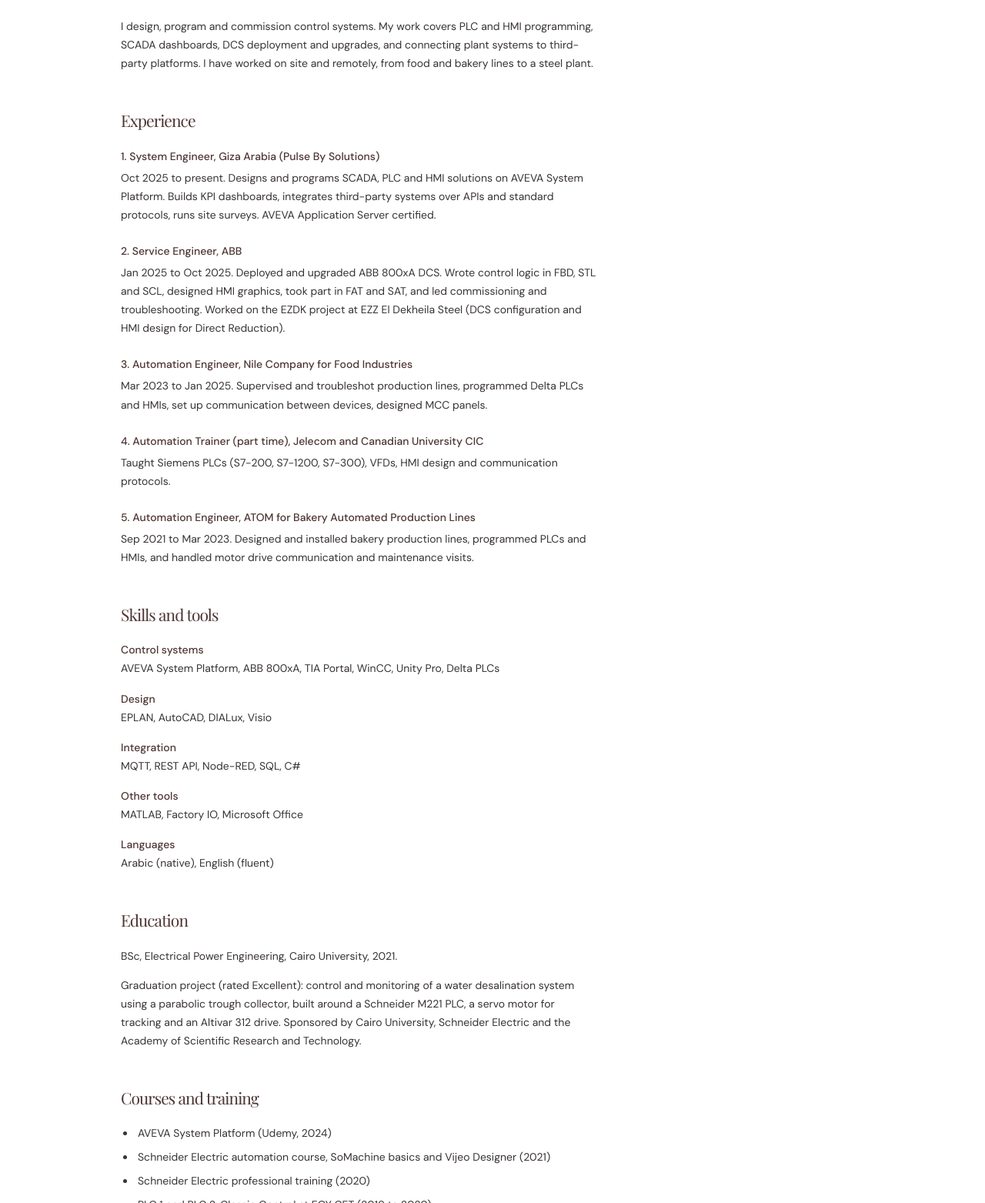
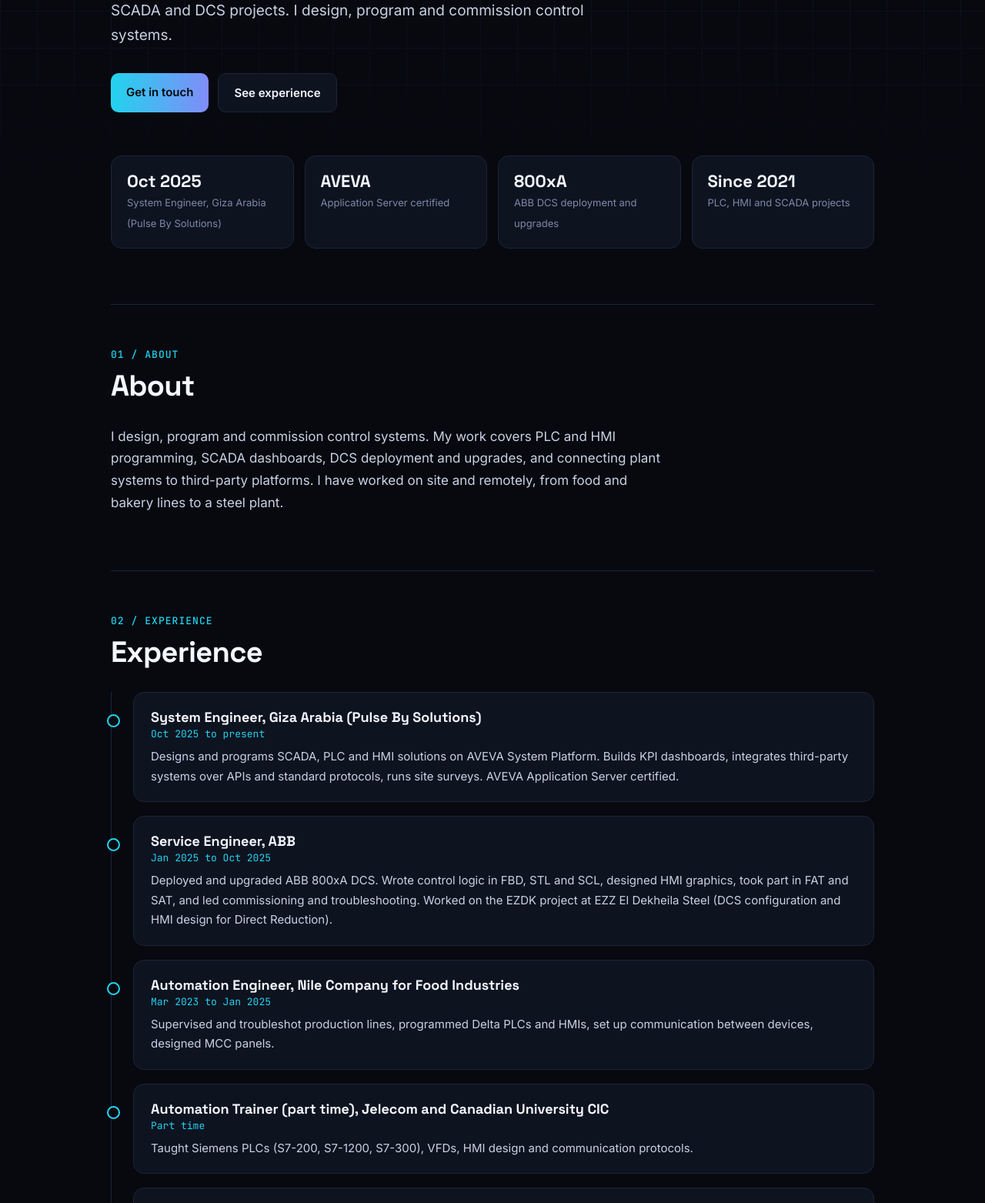
Before and after one commit to ahmedmedhatalmallah-png/ahmedmedhatalmallah-png.github.io, a plain HTML site: page index.html in a window 1280 px wide. Shown: the part 514-2077 px from the top of the page at 77% size. Drawn offline with nearby package versions, Linux system fonts and the light colour scheme.

Commit message:
Update index.html

```diff
--- a/index.html
+++ b/index.html
@@ -3,159 +3,120 @@
 <head>
 <meta charset="utf-8">
 <meta name="viewport" content="width=device-width, initial-scale=1">
-  <meta name="color-scheme" content="light">
+<meta name="color-scheme" content="dark">
 <meta name="description" content="Ahmed Medhat, Automation, SCADA and DCS engineer based in Dammam, Saudi Arabia.">
 <title>Ahmed Medhat | Automation, SCADA and DCS Engineer</title>
 <link rel="preconnect" href="https://fonts.googleapis.com">
 <link rel="preconnect" href="https://fonts.gstatic.com" crossorigin>
-  <link href="https://fonts.googleapis.com/css2?family=DM+Sans:wght@400;500;600&family=Playfair+Display:wght@400;500&display=swap" rel="stylesheet">
+<link href="https://fonts.googleapis.com/css2?family=Space+Grotesk:wght@400;500;700&family=Inter:wght@400;500;600&family=JetBrains+Mono:wght@400;500&display=swap" rel="stylesheet">
 <style>
-    :root {
-      --paper: #fff;
-      --warm: #f4efec;
-      --ink: #4d3533;
-      --body: #383332;
-      --muted: #837c79;
-      --hairline: #e9e3df;
-      --page-width: 966px;
-      --copy-width: 620px;
-    }
-    * { box-sizing: border-box; }
-    html { scroll-behavior: smooth; }
-    body {
-      margin: 0;
-      background: var(--paper);
-      color: var(--body);
-      font-family: "DM Sans", Arial, sans-serif;
-      font-size: 14px;
-      line-height: 1.72;
-      -webkit-font-smoothing: antialiased;
-      text-rendering: optimizeLegibility;
-    }
-    .site-header {
-      position: sticky;
-      z-index: 5;
-      top: 0;
-      min-height: 62px;
-      display: flex;
-      align-items: center;
-      justify-content: center;
-      padding: 10px 28px;
-      background: rgba(244, 239, 236, .97);
-      color: var(--ink);
-    }
-    .wordmark {
-      color: var(--ink);
-      font-family: "Playfair Display", Georgia, serif;
-      font-size: 22px;
-      line-height: 1;
-      letter-spacing: -.055em;
-    }
-    .credit {
-      position: absolute;
-      right: max(28px, calc((100vw - 1120px) / 2));
-      color: var(--muted);
-      font-size: 12px;
-      line-height: 1.4;
-      white-space: nowrap;
-    }
-    .credit a { color: inherit; text-underline-offset: 2px; }
-    .page {
-      width: min(var(--page-width), calc(100% - 64px));
-      margin: 0 auto;
-      padding: 49px 0 90px;
-    }
-    .copy { max-width: var(--copy-width); }
-    h1, h2 {
-      margin: 0;
-      color: var(--ink);
-      font-family: "Playfair Display", Georgia, serif;
-      font-weight: 400;
-      letter-spacing: -.045em;
-    }
-    h1 { font-size: 36px; line-height: 1.24; }
-    .role { margin: 20px 0 0; color: var(--muted); font-size: 13px; }
-    .intro { margin: 37px 0 0; }
-    section { margin-top: 48px; }
-    section.contact { margin-top: 50px; }
-    h2 { margin-bottom: 20px; font-size: 21px; line-height: 1.35; }
-    p { margin: 0 0 14px; }
-    .contact p { margin-bottom: 24px; }
-    a { color: var(--ink); text-underline-offset: 3px; }
-    .entry { margin: 0 0 23px; }
-    .entry-title { margin: 0 0 4px; color: var(--ink); font-weight: 500; }
-    .entry-detail { margin: 0; }
-    .facts { margin: 0; }
-    .fact { margin: 0 0 15px; }
-    .fact dt { color: var(--ink); font-weight: 500; }
-    .fact dd { margin: 0; }
-    ul { margin: 0; padding-left: 19px; }
-    li { padding-left: 3px; margin: 0 0 7px; }
-    .closing { margin-top: 42px; padding-top: 20px; border-top: 1px solid var(--hairline); color: var(--muted); }
-    @media (max-width: 640px) {
-      .site-header { min-height: 56px; padding: 8px 18px; justify-content: flex-start; }
-      .wordmark { font-size: 20px; }
-      .credit { right: 18px; font-size: 11px; }
-      .page { width: calc(100% - 40px); padding-top: 36px; padding-bottom: 64px; }
-      h1 { font-size: 32px; }
-      .intro { margin-top: 29px; }
-      section, section.contact { margin-top: 39px; }
-    }
-    @media (max-width: 390px) {
-      .credit { max-width: 58%; white-space: normal; text-align: right; }
-    }
-    @media print {
-      .site-header { position: static; }
-      .page { width: 100%; padding: 28px 0; }
-      a { text-decoration: none; }
-    }
+:root{--bg:#07090f;--card:#0e1320;--line:#1c2438;--text:#c9d1e3;--dim:#7d89a6;--head:#f4f7ff;--a:#22d3ee;--b:#818cf8}
+*{box-sizing:border-box}
+html{scroll-behavior:smooth}
+body{margin:0;background:var(--bg);color:var(--text);font:16px/1.7 Inter,system-ui,sans-serif;-webkit-font-smoothing:antialiased;overflow-x:hidden}
+body::before{content:"";position:fixed;inset:0;z-index:-1;background:
+radial-gradient(600px 400px at 85% -5%,rgba(129,140,248,.22),transparent 70%),
+radial-gradient(500px 400px at 5% 20%,rgba(34,211,238,.12),transparent 70%),
+linear-gradient(var(--line) 1px,transparent 1px) 0 0/48px 48px,
+linear-gradient(90deg,var(--line) 1px,transparent 1px) 0 0/48px 48px;
+-webkit-mask-image:linear-gradient(#000 0,#000 40%,transparent 95%);mask-image:linear-gradient(#000 0,#000 40%,transparent 95%);opacity:.55}
+a{color:var(--a);text-decoration:none}
+a:hover{text-decoration:underline}
+nav{position:sticky;top:0;z-index:10;backdrop-filter:blur(14px);background:rgba(7,9,15,.7);border-bottom:1px solid var(--line)}
+nav div{max-width:1040px;margin:auto;padding:14px 24px;display:flex;justify-content:space-between;align-items:center;gap:16px}
+.logo{font:700 18px 'Space Grotesk';color:var(--head)}
+.logo span{color:var(--a)}
+nav ul{display:flex;gap:22px;list-style:none;margin:0;padding:0;font-size:14px}
+nav ul a{color:var(--dim)}nav ul a:hover{color:var(--head);text-decoration:none}
+main{max-width:1040px;margin:auto;padding:0 24px}
+.hero{padding:96px 0 72px}
+.tag{display:inline-flex;align-items:center;gap:8px;font:500 13px 'JetBrains Mono';color:var(--a);border:1px solid var(--line);background:var(--card);padding:6px 12px;border-radius:99px}
+.dot{width:8px;height:8px;border-radius:50%;background:#34d399;box-shadow:0 0 0 0 rgba(52,211,153,.7);animation:p 2s infinite}
+@keyframes p{70%{box-shadow:0 0 0 9px rgba(52,211,153,0)}100%{box-shadow:0 0 0 0 rgba(52,211,153,0)}}
+h1{font:700 clamp(44px,8vw,84px)/1.02 'Space Grotesk';color:var(--head);letter-spacing:-.035em;margin:24px 0 18px}
+h1 em{font-style:normal;background:linear-gradient(90deg,var(--a),var(--b));-webkit-background-clip:text;background-clip:text;color:transparent}
+.lead{max-width:620px;font-size:19px;color:var(--text)}
+.cta{display:flex;flex-wrap:wrap;gap:12px;margin-top:32px}
+.btn{padding:12px 20px;border-radius:10px;font-weight:600;font-size:15px;border:1px solid var(--line);color:var(--head);background:var(--card)}
+.btn.p{background:linear-gradient(90deg,var(--a),var(--b));color:#06080d;border:0}
+.btn:hover{text-decoration:none;transform:translateY(-2px)}
+.btn{transition:transform .2s}
+.stats{display:grid;grid-template-columns:repeat(auto-fit,minmax(170px,1fr));gap:14px;margin-top:56px}
+.stat{background:var(--card);border:1px solid var(--line);border-radius:14px;padding:18px 20px}
+.stat b{display:block;font:700 22px 'Space Grotesk';color:var(--head)}
+.stat span{font-size:13px;color:var(--dim)}
+section{padding:56px 0;border-top:1px solid var(--line)}
+.k{font:500 13px 'JetBrains Mono';color:var(--a);letter-spacing:.08em;text-transform:uppercase}
+h2{font:700 clamp(28px,4vw,38px) 'Space Grotesk';color:var(--head);letter-spacing:-.02em;margin:8px 0 28px}
+.about{max-width:720px;font-size:17px}
+.tl{position:relative;padding-left:28px;border-left:1px solid var(--line);display:grid;gap:18px}
+.job{position:relative;background:var(--card);border:1px solid var(--line);border-radius:14px;padding:20px 22px;transition:border-color .25s,transform .25s}
+.job:hover{border-color:var(--b);transform:translateX(4px)}
+.job::before{content:"";position:absolute;left:-35px;top:28px;width:13px;height:13px;border-radius:50%;background:var(--bg);border:2px solid var(--a)}
+.job h3{margin:0;font:600 18px 'Space Grotesk';color:var(--head)}
+.job .m{font:400 13px 'JetBrains Mono';color:var(--a);margin:2px 0 8px}
+.job p{margin:0;color:var(--text);font-size:15px}
+.grid{display:grid;grid-template-columns:repeat(auto-fit,minmax(280px,1fr));gap:16px}
+.box{background:var(--card);border:1px solid var(--line);border-radius:14px;padding:20px 22px}
+.box h3{margin:0 0 12px;font:600 14px 'JetBrains Mono';color:var(--a)}
+.chips{display:flex;flex-wrap:wrap;gap:8px}
+.chips span{font-size:13.5px;padding:5px 11px;border-radius:8px;background:#141b2e;border:1px solid var(--line);color:var(--head)}
+ul.c{margin:0;padding:0;list-style:none;display:grid;gap:10px}
+ul.c li{padding-left:20px;position:relative;font-size:15px}
+ul.c li::before{content:"▹";position:absolute;left:0;color:var(--a)}
+.contact a.big{display:block;font:700 clamp(20px,4vw,32px) 'Space Grotesk';color:var(--head);margin:6px 0}
+.contact a.big:hover{color:var(--a);text-decoration:none}
+footer{padding:36px 0 60px;border-top:1px solid var(--line);color:var(--dim);font-size:14px;display:flex;justify-content:space-between;flex-wrap:wrap;gap:8px}
+.r{opacity:0;transform:translateY(22px);transition:opacity .7s,transform .7s}
+.r.v{opacity:1;transform:none}
+@media(max-width:640px){nav ul{display:none}.hero{padding:64px 0 48px}}
+@media(prefers-reduced-motion:reduce){.r{opacity:1;transform:none;transition:none}.dot{animation:none}html{scroll-behavior:auto}}
+@media print{body::before{display:none}body{background:#fff;color:#000}}
 </style>
 </head>
 <body>
+<nav><div><a class="logo" href="#top">Ahmed<span>.</span>Medhat</a>
+<ul><li><a href="#about">About</a></li><li><a href="#experience">Experience</a></li><li><a href="#skills">Skills</a></li><li><a href="#education">Education</a></li><li><a href="#contact">Contact</a></li></ul></div></nav>
+<main id="top">
+<header class="hero">
+<span class="tag"><i class="dot"></i>Dammam, Saudi Arabia</span>
+<h1>Ahmed Medhat<br><em>Automation &amp; SCADA</em> engineer.</h1>
+<p class="lead">Electrical power engineer with hands-on experience across PLC, SCADA and DCS projects. I design, program and commission control systems.</p>
+<div class="cta"><a class="btn p" href="mailto:ahmed.medhat.almallah@gmail.com">Get in touch</a><a class="btn" href="#experience">See experience</a></div>
+<div class="stats">
+<div class="stat"><b>Oct 2025</b><span>System Engineer, Giza Arabia (Pulse By Solutions)</span></div>
+<div class="stat"><b>AVEVA</b><span>Application Server certified</span></div>
+<div class="stat"><b>800xA</b><span>ABB DCS deployment and upgrades</span></div>
+<div class="stat"><b>Since 2021</b><span>PLC, HMI and SCADA projects</span></div>
+</div>
 </header>
-  <main class="page">
-    <article class="copy">
-      <header>
-        <h1>Ahmed Medhat</h1>
-        <p class="role">Automation, SCADA and DCS engineer</p>
-        <p class="intro">Electrical power engineer based in Dammam, Saudi Arabia, with hands-on experience across PLC, SCADA and DCS projects.</p>
-      </header>
-      <section class="contact" aria-labelledby="contact-heading">
-        <h2 id="contact-heading">Contact</h2>
-        <p>Dammam, Eastern Province, Saudi Arabia</p>
-        <p><a href="tel:+966563480733" style="text-decoration:none">+966 56 348 0733</a></p>
-        <p><a href="mailto:ahmed.medhat.almallah@gmail.com">ahmed.medhat.almallah@gmail.com</a></p>
-      </section>
-      <section aria-labelledby="about-heading">
-        <h2 id="about-heading">About</h2>
-        <p>I design, program and commission control systems. My work covers PLC and HMI programming, SCADA dashboards, DCS deployment and upgrades, and connecting plant systems to third-party platforms. I have worked on site and remotely, from food and bakery lines to a steel plant.</p>
-      </section>
-      <section aria-labelledby="experience-heading">
-        <h2 id="experience-heading">Experience</h2>
-        <div class="entry"><p class="entry-title">1. System Engineer, Giza Arabia (Pulse By Solutions)</p><p class="entry-detail">Oct 2025 to present. Designs and programs SCADA, PLC and HMI solutions on AVEVA System Platform. Builds KPI dashboards, integrates third-party systems over APIs and standard protocols, runs site surveys. AVEVA Application Server certified.</p></div>
-        <div class="entry"><p class="entry-title">2. Service Engineer, ABB</p><p class="entry-detail">Jan 2025 to Oct 2025. Deployed and upgraded ABB 800xA DCS. Wrote control logic in FBD, STL and SCL, designed HMI graphics, took part in FAT and SAT, and led commissioning and troubleshooting. Worked on the EZDK project at EZZ El Dekheila Steel (DCS configuration and HMI design for Direct Reduction).</p></div>
-        <div class="entry"><p class="entry-title">3. Automation Engineer, Nile Company for Food Industries</p><p class="entry-detail">Mar 2023 to Jan 2025. Supervised and troubleshot production lines, programmed Delta PLCs and HMIs, set up communication between devices, designed MCC panels.</p></div>
-        <div class="entry"><p class="entry-title">4. Automation Trainer (part time), Jelecom and Canadian University CIC</p><p class="entry-detail">Taught Siemens PLCs (S7-200, S7-1200, S7-300), VFDs, HMI design and communication protocols.</p></div>
-        <div class="entry"><p class="entry-title">5. Automation Engineer, ATOM for Bakery Automated Production Lines</p><p class="entry-detail">Sep 2021 to Mar 2023. Designed and installed bakery production lines, programmed PLCs and HMIs, and handled motor drive communication and maintenance visits.</p></div>
-      </section>
-      <section aria-labelledby="skills-heading">
-        <h2 id="skills-heading">Skills and tools</h2>
-        <dl class="facts">
-          <div class="fact"><dt>Control systems</dt><dd>AVEVA System Platform, ABB 800xA, TIA Portal, WinCC, Unity Pro, Delta PLCs</dd></div>
-          <div class="fact"><dt>Design</dt><dd>EPLAN, AutoCAD, DIALux, Visio</dd></div>
-          <div class="fact"><dt>Integration</dt><dd>MQTT, REST API, Node-RED, SQL, C#</dd></div>
-          <div class="fact"><dt>Other tools</dt><dd>MATLAB, Factory IO, Microsoft Office</dd></div>
-          <div class="fact"><dt>Languages</dt><dd>Arabic (native), English (fluent)</dd></div>
-        </dl>
-      </section>
-      <section aria-labelledby="education-heading">
-        <h2 id="education-heading">Education</h2>
-        <p>BSc, Electrical Power Engineering, Cairo University, 2021.</p>
-        <p>Graduation project (rated Excellent): control and monitoring of a water desalination system using a parabolic trough collector, built around a Schneider M221 PLC, a servo motor for tracking and an Altivar 312 drive. Sponsored by Cairo University, Schneider Electric and the Academy of Scientific Research and Technology.</p>
-      </section>
-      <section aria-labelledby="courses-heading">
-        <h2 id="courses-heading">Courses and training</h2>
-        <ul>
+
+<section id="about" class="r"><div class="k">01 / About</div><h2>About</h2>
+<p class="about">I design, program and commission control systems. My work covers PLC and HMI programming, SCADA dashboards, DCS deployment and upgrades, and connecting plant systems to third-party platforms. I have worked on site and remotely, from food and bakery lines to a steel plant.</p></section>
+
+<section id="experience" class="r"><div class="k">02 / Experience</div><h2>Experience</h2>
+<div class="tl">
+<div class="job"><h3>System Engineer, Giza Arabia (Pulse By Solutions)</h3><div class="m">Oct 2025 to present</div><p>Designs and programs SCADA, PLC and HMI solutions on AVEVA System Platform. Builds KPI dashboards, integrates third-party systems over APIs and standard protocols, runs site surveys. AVEVA Application Server certified.</p></div>
+<div class="job"><h3>Service Engineer, ABB</h3><div class="m">Jan 2025 to Oct 2025</div><p>Deployed and upgraded ABB 800xA DCS. Wrote control logic in FBD, STL and SCL, designed HMI graphics, took part in FAT and SAT, and led commissioning and troubleshooting. Worked on the EZDK project at EZZ El Dekheila Steel (DCS configuration and HMI design for Direct Reduction).</p></div>
+<div class="job"><h3>Automation Engineer, Nile Company for Food Industries</h3><div class="m">Mar 2023 to Jan 2025</div><p>Supervised and troubleshot production lines, programmed Delta PLCs and HMIs, set up communication between devices, designed MCC panels.</p></div>
+<div class="job"><h3>Automation Trainer (part time), Jelecom and Canadian University CIC</h3><div class="m">Part time</div><p>Taught Siemens PLCs (S7-200, S7-1200, S7-300), VFDs, HMI design and communication protocols.</p></div>
+<div class="job"><h3>Automation Engineer, ATOM for Bakery Automated Production Lines</h3><div class="m">Sep 2021 to Mar 2023</div><p>Designed and installed bakery production lines, programmed PLCs and HMIs, and handled motor drive communication and maintenance visits.</p></div>
+</div></section>
+
+<section id="skills" class="r"><div class="k">03 / Skills</div><h2>Skills and tools</h2>
+<div class="grid">
+<div class="box"><h3>Control systems</h3><div class="chips"><span>AVEVA System Platform</span><span>ABB 800xA</span><span>TIA Portal</span><span>WinCC</span><span>Unity Pro</span><span>Delta PLCs</span></div></div>
+<div class="box"><h3>Design</h3><div class="chips"><span>EPLAN</span><span>AutoCAD</span><span>DIALux</span><span>Visio</span></div></div>
+<div class="box"><h3>Integration</h3><div class="chips"><span>MQTT</span><span>REST API</span><span>Node-RED</span><span>SQL</span><span>C#</span></div></div>
+<div class="box"><h3>Other tools</h3><div class="chips"><span>MATLAB</span><span>Factory IO</span><span>Microsoft Office</span></div></div>
+<div class="box"><h3>Languages</h3><div class="chips"><span>Arabic (native)</span><span>English (fluent)</span></div></div>
+</div></section>
+
+<section id="education" class="r"><div class="k">04 / Education</div><h2>Education</h2>
+<div class="box"><h3>BSc, Electrical Power Engineering, Cairo University, 2021</h3>
+<p style="margin:0">Graduation project (rated Excellent): control and monitoring of a water desalination system using a parabolic trough collector, built around a Schneider M221 PLC, a servo motor for tracking and an Altivar 312 drive. Sponsored by Cairo University, Schneider Electric and the Academy of Scientific Research and Technology.</p></div>
+<h2 style="margin-top:44px;font-size:24px">Courses and training</h2>
+<ul class="c">
 <li>AVEVA System Platform (Udemy, 2024)</li>
 <li>Schneider Electric automation course, SoMachine basics and Vijeo Designer (2021)</li>
 <li>Schneider Electric professional training (2020)</li>
@@ -163,10 +124,17 @@
 <li>Orascom, including OSHA safety instruction (2021)</li>
 <li>Egyptian Company for Metro Management and Operation (2019)</li>
 <li>IEEE Classic Control and PLC workshops</li>
-        </ul>
-      </section>
-      <footer class="closing">Military service completed.</footer>
-    </article>
+</ul></section>
+
+<section id="contact" class="r contact"><div class="k">05 / Contact</div><h2>Let's talk</h2>
+<a class="big" href="mailto:ahmed.medhat.almallah@gmail.com">ahmed.medhat.almallah@gmail.com</a>
+<a class="big" href="tel:+966563480733">+966 56 348 0733</a>
+<p style="color:var(--dim)">Dammam, Eastern Province, Saudi Arabia</p></section>
+<footer><span>&copy; 2026 Ahmed Medhat</span><span>Military service completed.</span></footer>
 </main>
+<script>
+const io=new IntersectionObserver(e=>e.forEach(x=>{if(x.isIntersecting){x.target.classList.add('v');io.unobserve(x.target)}}),{threshold:.1});
+document.querySelectorAll('.r').forEach(el=>io.observe(el));
+</script>
 </body>
 </html>
```
Lines whose indentation alone changed are shown as unchanged.
